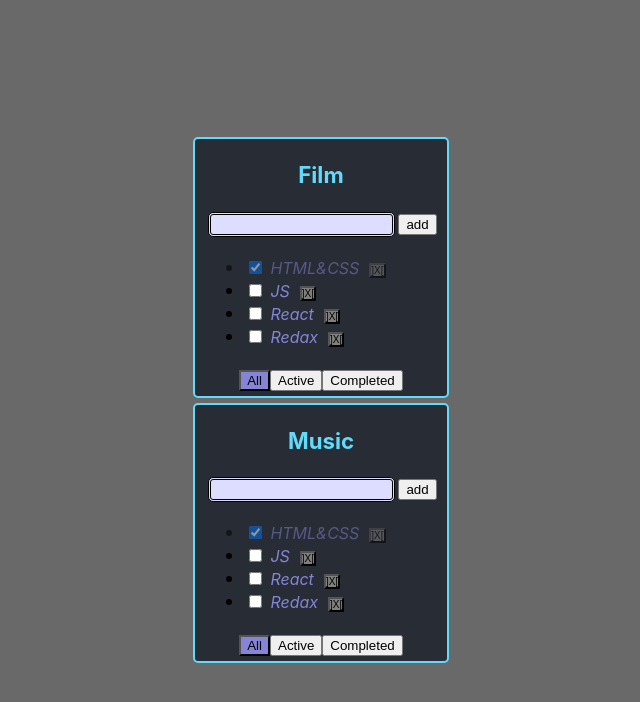
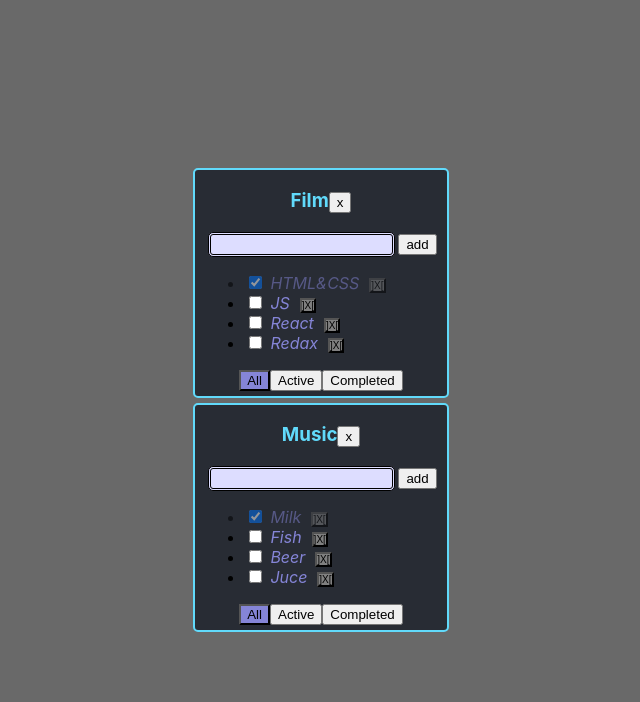
Before and after one commit to Iq-Life/Todolist, a React (Create React App) app: page / in a window 1280 px wide. Shown: the top 702 px of the page, without its empty margins (319-959 px from the left). Built offline with nearby package versions, Linux system fonts and the light colour scheme.

Commit message:
removeTodoList

```diff
--- a/src/App.css
+++ b/src/App.css
@@ -7,7 +7,6 @@
     display: flex;
     align-items: center;
     justify-content: center;
-    font-size: calc(3px + 2vmin);
     color: #61dafb;
 }
 .error {
@@ -18,7 +17,6 @@
 }
 .active-filter {
     background-color: #8585d7;
-
 }
 .is-done {
     opacity: 0.5;
--- a/src/App.tsx
+++ b/src/App.tsx
@@ -1,6 +1,6 @@
 import React, {useState} from 'react';
 import './App.css';
-import {TaskType, Todolist} from "./Todolist";
+import {Todolist} from "./Todolist";
 import {v1} from "uuid";
 
 export type FilterValueType = "all" | "active" | "completed"
@@ -11,24 +11,70 @@
     filter: FilterValueType
 }
 
+export type TaskType = {
+    id: string
+    title: string
+    isDone: boolean
+}
+
+export type TasksStateType ={
+    [key: string] : Array<TaskType>
+}
+
 function App() {
 
-    let [tasks, setTasks] = useState<Array<TaskType>>([
-        {id: v1(), title: "HTML&CSS", isDone: true},
-        {id: v1(), title: "JS", isDone: false},
-        {id: v1(), title: "React", isDone: false},
-        {id: v1(), title: "Redax", isDone: false}
+    const todoListId1= v1()
+    const todoListId2= v1()
+
+    const [todoLists, setTodoLists] = useState<Array<TodolistType>>([
+        {id: todoListId1, title: "Film", filter: "all"},
+        {id: todoListId2, title: "Music", filter: "all"}
     ])
 
-    const [todoLists, setTodoLists] = useState<Array<TodolistType>>([
-        {id: v1(), title: "Film", filter: "all"},
-        {id: v1(), title: "Music", filter: "all"}
-    ])
+    const [tasks, setTasks] = useState <TasksStateType> ({
+        [todoListId1]: [
+            {id: v1(), title: "HTML&CSS", isDone: true},
+            {id: v1(), title: "JS", isDone: false},
+            {id: v1(), title: "React", isDone: false},
+            {id: v1(), title: "Redax", isDone: false}
+        ],
+        [todoListId2] : [
+            {id: v1(), title: "Milk", isDone: true},
+            {id: v1(), title: "Fish", isDone: false},
+            {id: v1(), title: "Beer", isDone: false},
+            {id: v1(), title: "Juce", isDone: false}
+        ]
+    })
+
+    function addTasks(title: string, todoListId : string) {
+        const newTasks : TaskType = {id: v1(), title: title, isDone: false}
+        const todoList = tasks[todoListId]
+        tasks[todoListId] = [newTasks, ...todoList]
+        setTasks({...tasks})
+    }
+
+    function removeTasks(taskId: string, todoListId : string) {
+        const todoList = tasks[todoListId]
+        tasks[todoListId] = todoList.filter(t => t.id !== taskId)
+        setTasks({...tasks})
+    }
 
 
-    function removeTasks(id: string) {
-        let filteredTasks = tasks.filter(t => (t.id !== id))
-        setTasks(filteredTasks)
+    function changeTaskStatus(taskId: string, isDone: boolean, todoListId : string) {
+        const todoList = tasks[todoListId]
+        /*const newTodoList = todoList.map(task => {
+                if (task.id === taskId) {
+                    return { ...task, idDone : isDone}
+                }
+                return task
+        })
+        tasks[todoListId] = newTodoList
+        setTasks({...tasks})*/
+        const task = todoList.find(t => t.id === taskId)
+        if (task) {
+            task.isDone = isDone
+            setTasks({...tasks})
+        }
     }
 
     function changeFilter(value: FilterValueType, todoListId : string) {
@@ -39,43 +85,35 @@
         }
     }
 
-    function addTasks(title: string) {
-        let task = {id: v1(), title: title, isDone: false};
-        let newTasks = [task, ...tasks];
-        setTasks(newTasks);
+    function removeTodoList ( todoListId: string) {
+        setTodoLists(todoLists.filter(tl => tl.id !== todoListId))
+        delete tasks[todoListId]
+        /*setTasks({...tasks})*/
     }
-
-    function changeStatusTask(id: string, isDone: boolean) {
-        let task = tasks.find(t => t.id === id);
-        if (task) {
-            task.isDone = isDone;
-            setTasks([...tasks])
-        }
-    }
-
 
     return (
         <div className="App">
             <header className="App-header">
                 <div>
                     {todoLists.map(tl => {
-                        let tasksForTodolist = tasks;
+                        let tasksForTodolist = tasks[tl.id];
                         if (tl.filter === "completed") {
-                            tasksForTodolist = tasks.filter(t => t.isDone)
+                            tasksForTodolist = tasks[tl.id].filter(task => task.isDone)
                         }
                         if (tl.filter === "active") {
-                            tasksForTodolist = tasks.filter(t => !t.isDone)
+                            tasksForTodolist = tasks[tl.id].filter(task => !task.isDone)
                         }
                                 return <Todolist
+                                    key={tl.id}
                                     id={tl.id}
-                                    key={tl.id}
                                     title={tl.title}
-                                    addTask={addTasks}
                                     colorFilter={tl.filter}
                                     tasks={tasksForTodolist}
+                                    addTask={addTasks}
                                     removeTasks={removeTasks}
                                     changeFilter={changeFilter}
-                                    changeStatus={changeStatusTask}/>
+                                    removeTodoList={removeTodoList}
+                                    changeStatus={changeTaskStatus}/>
                         })}
                 </div>
             </header>
--- a/src/Todolist.tsx
+++ b/src/Todolist.tsx
@@ -1,30 +1,39 @@
 import React, {ChangeEvent, KeyboardEvent, useState} from "react";
 import s from './Todolist.module.css'
-import {FilterValueType} from "./App";
+import {FilterValueType, TaskType} from "./App";
 
-export type TaskType = {
-    id: string
-    title: string
-    isDone: boolean
-}
 export type PropsType = {
+    id:string
     title: string
     tasks: Array<TaskType>
-    removeTasks: (id: string) => void
+    colorFilter:FilterValueType
+    removeTodoList: (todoListId:string) => void
+    addTask: (title: string, todoListId : string) => void
+    removeTasks: (id: string, todoListId : string) => void
     changeFilter: (value: FilterValueType, todoListId: string) => void
-    addTask: (title: string) => void
-    changeStatus: (id: string, isDone: boolean) => void
-    colorFilter:FilterValueType
-    id:string
+    changeStatus: (id: string, isDone: boolean, todoListId : string) => void
 }
 
 export function Todolist(props: PropsType) {
 
     let [title, setTitle] = useState("")
     let [error, setError] = useState <string | null> ( null)
+
+    const tasks = props.tasks.map ( t => {
+            const onClickHandler = () => props.removeTasks(t.id, props.id)
+            const onChangeStatus = (e: ChangeEvent<HTMLInputElement>) => {
+                let newIsDoneValue = e.currentTarget.checked;
+                props.changeStatus(t.id, newIsDoneValue, props.id)
+            }
+            return <li key={t.id} className={t.isDone ? s.is_done : ""}>
+                <input type="checkbox" checked={t.isDone} onChange={onChangeStatus}/>
+                <span className={s.ul_span}>{t.title}</span>
+                <button className={s.but_del} onClick={onClickHandler}>]X[</button>
+            </li>
+    })
     const addTask = () => {
         if (title.trim() !== "") {
-            props.addTask(title)
+            props.addTask(title.trim(), props.id)
             setTitle("")
         }else{
             setError("Title is required")
@@ -39,12 +48,13 @@
             addTask()
         }
     }
+    const removeTodoList = ()=>props.removeTodoList(props.id)
     const changeFilterAll = () => props.changeFilter("all", props.id)
     const changeFilterActive = () => props.changeFilter("active", props.id)
     const changeFilterCompleted = () => props.changeFilter("completed", props.id)
     return (
         <div className={s.Todo}>
-            <h3>{props.title}</h3>
+            <h3>{props.title}<button onClick={removeTodoList}>x</button> </h3>
             <div>
                 <input className={ error ? s.error : s.input }
                        value={title}
@@ -54,20 +64,7 @@
                 { error && <div className="error-message" >{error}</div> }
             </div>
             <ul className={s.ul}>
-                {props.tasks.map(t => {
-                    const onClickHandler = () => {
-                        props.removeTasks(t.id)
-                    }
-                    const onChangeChangeH = (e: ChangeEvent<HTMLInputElement>) => {
-                        let newIsDoneValue = e.currentTarget.checked;
-                        props.changeStatus(t.id, newIsDoneValue)
-                    }
-                    return <li key={t.id} className={t.isDone ? s.is_done : ""}>
-                        <input type="checkbox" checked={t.isDone} onChange={onChangeChangeH}/>
-                        <span className={s.ul_span}>{t.title}</span>
-                        <button className={s.but_del} onClick={onClickHandler}>]X[</button>
-                    </li>
-                })}
+                {tasks}
             </ul>
             <button className={props.colorFilter === "all" ? "active-filter" : ""}
                     onClick={changeFilterAll}>All</button>
```
